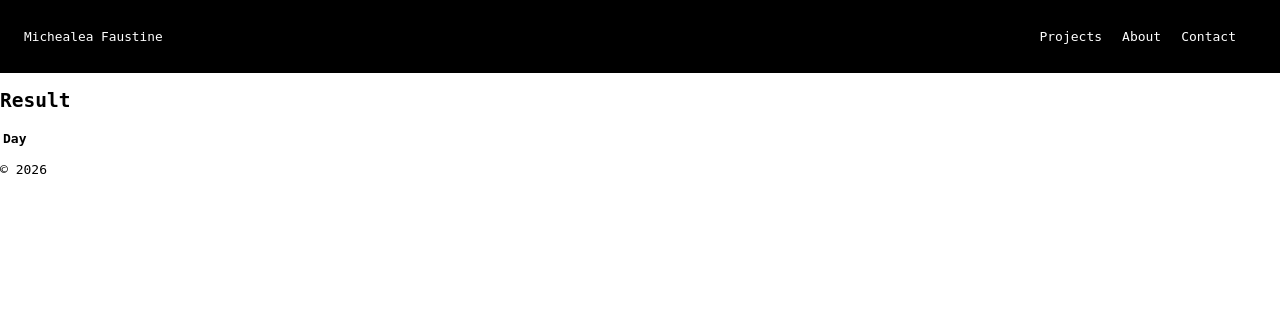
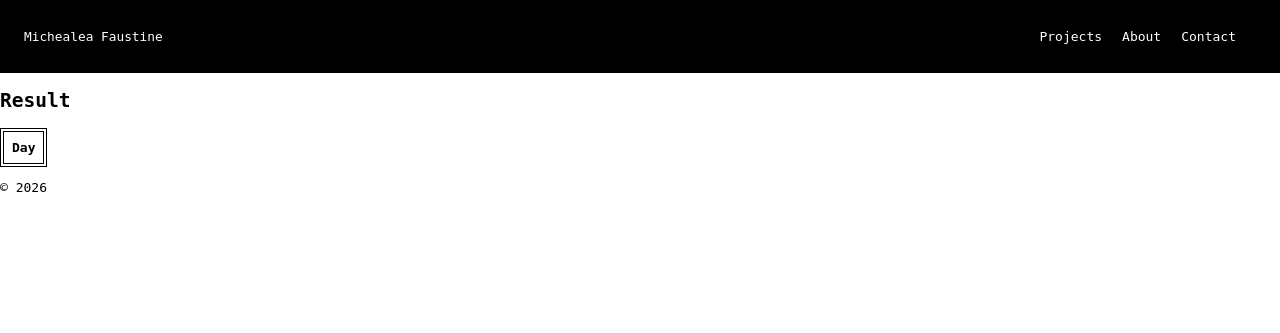
Before and after one commit to Michxz312/portfolio, a Flask app: page /scheduling/result_page in a window 1280 px wide. Shown: the top 333 px of the page. Run offline with Flask 3, Linux system fonts and the light colour scheme; lists and menus that the app fills with data are empty.

Commit message:
Edit layout in css

```diff
--- a/static/styles.css
+++ b/static/styles.css
@@ -46,3 +46,17 @@ thead th {
     background: #fff;
     z-index: 1;
 }
+
+#schedule-table {
+    max-height: 300px;
+    max-width: 300px;
+    overflow-y: auto;
+    overflow-x: auto;
+    border: 1px solid #000;
+}
+
+#schedule-table th, #schedule-table td {
+    border: 1px solid #000;
+    padding: 8px;
+    text-align: right;
+}
```
